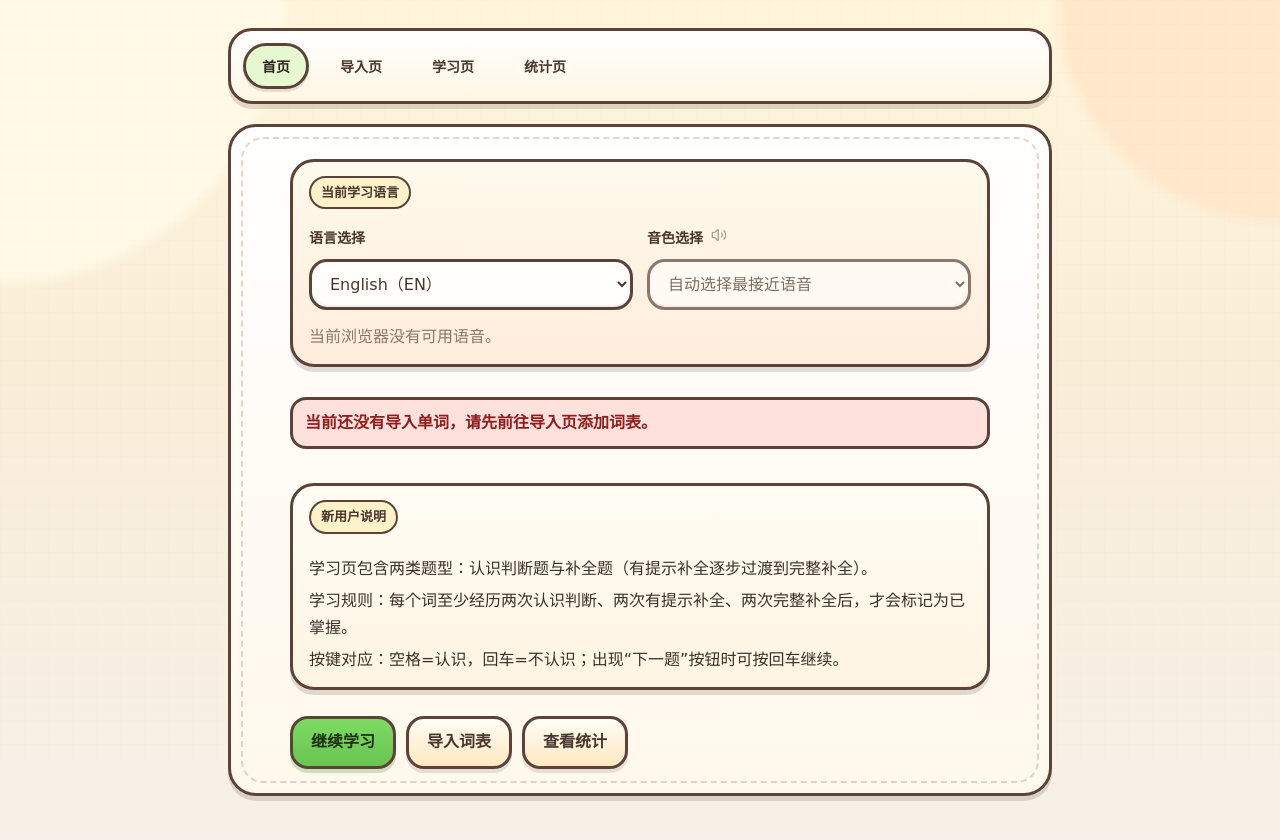
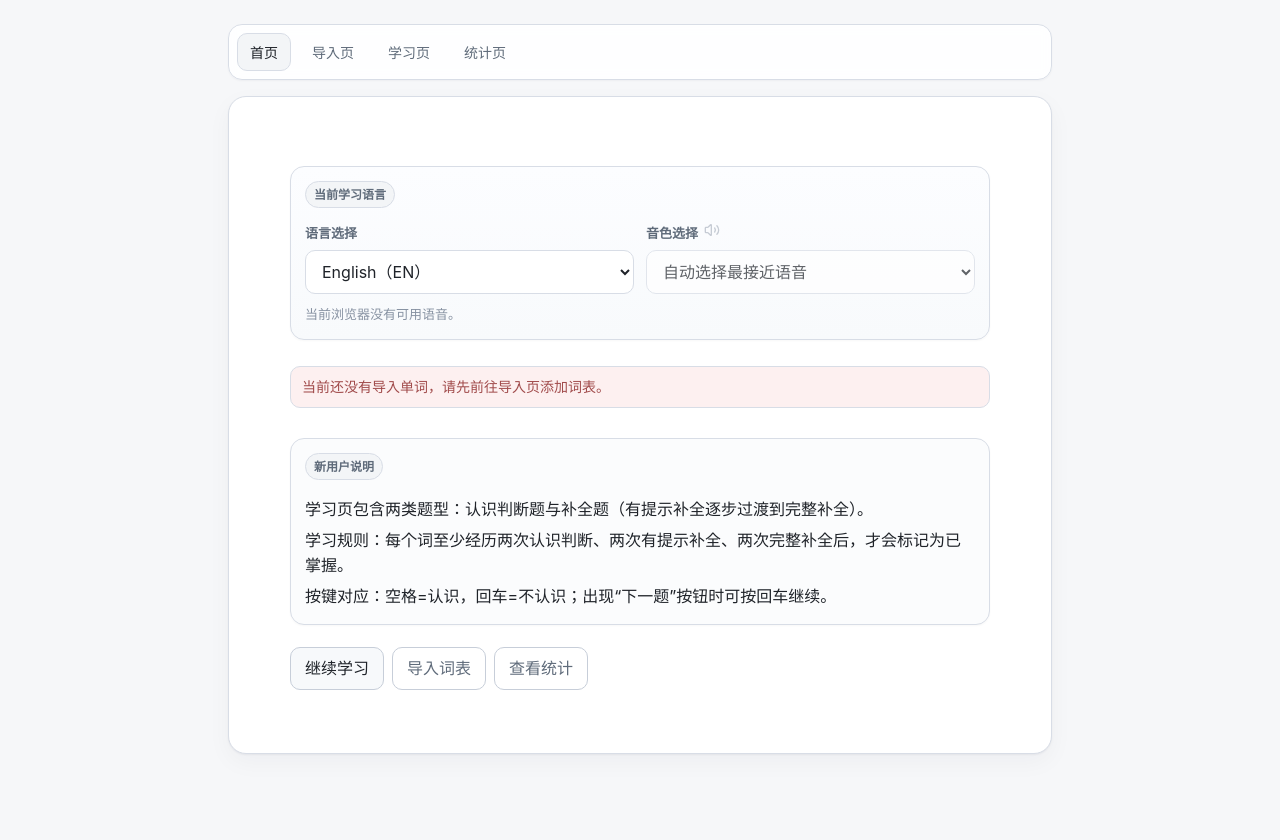
Before and after one commit to PrideWood/word-app, a React (Vite) app: page / in a window 1280 px wide. Shown: the top 840 px of the page. Built offline with nearby package versions, Linux system fonts and the light colour scheme.

Commit message:
upadate obsidian-like appearance

```diff
--- a/src/index.css
+++ b/src/index.css
@@ -1,25 +1,24 @@
 :root {
-  font-family: 'PingFang SC', 'Hiragino Sans GB', 'Noto Sans SC', 'Marker Felt',
-    'Comic Sans MS', sans-serif;
-  color: #3b2f2a;
-  background:
-    radial-gradient(circle at top left, #fff9e6 0, #fff9e6 18%, transparent 19%),
-    radial-gradient(circle at top right, #ffe8cc 0, #ffe8cc 14%, transparent 15%),
-    linear-gradient(180deg, #fff6dc 0%, #f9edd7 42%, #f7f0e8 100%);
-  --ink: #4b362f;
-  --ink-soft: #8f756b;
-  --paper: #fffdf6;
-  --paper-warm: #fff4d9;
-  --paper-pink: #ffe5d6;
-  --panel: #fff8ec;
-  --line: #5c433a;
-  --line-light: #a48171;
-  --accent: #69c451;
-  --accent-deep: #4f9f3b;
-  --accent-soft: #e5f8cf;
-  --orange: #ffb646;
-  --danger: #d45545;
-  --shadow: 0 5px 0 rgba(92, 67, 58, 0.18);
+  font-family: 'PingFang SC', 'Hiragino Sans GB', 'Noto Sans SC', -apple-system,
+    BlinkMacSystemFont, 'Segoe UI', sans-serif;
+  color: #1f2329;
+  background: #f6f7f9;
+  --bg: #f6f7f9;
+  --surface: #ffffff;
+  --surface-soft: #fbfcfd;
+  --surface-muted: #f3f5f7;
+  --text: #1f2329;
+  --text-soft: #5f6b7a;
+  --text-faint: #8792a2;
+  --line: #d8dde6;
+  --line-strong: #c7ced9;
+  --accent: #4f6fa8;
+  --accent-soft: #edf3ff;
+  --success-bg: #eef8f1;
+  --success-text: #2f6a48;
+  --danger-bg: #fdf0f0;
+  --danger-text: #a14b4b;
+  --shadow: 0 1px 2px rgba(15, 23, 42, 0.05), 0 8px 24px rgba(15, 23, 42, 0.04);
 }
 
 * {
@@ -28,20 +27,8 @@
 
 body {
   margin: 0;
-  color: inherit;
-  background: inherit;
-}
-
-body::before {
-  content: '';
-  position: fixed;
-  inset: 0;
-  pointer-events: none;
-  opacity: 0.18;
-  background-image:
-    linear-gradient(rgba(145, 112, 91, 0.08) 1px, transparent 1px),
-    linear-gradient(90deg, rgba(145, 112, 91, 0.05) 1px, transparent 1px);
-  background-size: 24px 24px;
+  color: var(--text);
+  background: var(--bg);
 }
 
 button,
@@ -52,87 +39,67 @@ select {
 }
 
 #root {
-  position: relative;
   max-width: 860px;
   margin: 0 auto;
-  padding: 28px 18px 48px;
+  padding: 24px 18px 40px;
 }
 
 .app-shell {
   display: grid;
-  gap: 20px;
+  gap: 16px;
 }
 
 .nav {
   display: flex;
-  gap: 12px;
+  gap: 8px;
   flex-wrap: wrap;
-  padding: 12px;
-  border: 3px solid var(--line);
-  border-radius: 24px;
-  background:
-    linear-gradient(180deg, rgba(255, 255, 255, 0.9), rgba(255, 247, 228, 0.98)),
-    var(--paper);
-  box-shadow: var(--shadow);
+  padding: 8px;
+  border: 1px solid var(--line);
+  border-radius: 14px;
+  background: rgba(255, 255, 255, 0.88);
+  box-shadow: 0 1px 2px rgba(15, 23, 42, 0.04);
+  backdrop-filter: blur(6px);
 }
 
 .nav-link {
-  padding: 10px 16px;
-  border: 3px solid transparent;
-  border-radius: 999px;
-  color: var(--ink);
+  padding: 8px 12px;
+  border: 1px solid transparent;
+  border-radius: 10px;
+  color: var(--text-soft);
   text-decoration: none;
   font-size: 14px;
-  font-weight: 700;
+  font-weight: 500;
 }
 
 .nav-link.active {
-  color: #2f241f;
-  background: var(--accent-soft);
+  color: var(--text);
+  background: var(--surface-muted);
   border-color: var(--line);
-  box-shadow: 0 3px 0 rgba(92, 67, 58, 0.14);
 }
 
 .main {
-  min-height: calc(100vh - 132px);
+  min-height: calc(100vh - 116px);
 }
 
 .page {
-  position: relative;
-  padding: 24px;
-  border: 3px solid var(--line);
-  border-radius: 28px;
-  background:
-    linear-gradient(180deg, rgba(255, 255, 255, 0.96), rgba(255, 248, 236, 0.98)),
-    var(--paper);
-  line-height: 1.65;
+  padding: 22px;
+  border: 1px solid var(--line);
+  border-radius: 18px;
+  background: var(--surface);
+  line-height: 1.6;
   box-shadow: var(--shadow);
-}
-
-.page::after {
-  content: '';
-  position: absolute;
-  inset: 10px;
-  border: 2px dashed rgba(164, 129, 113, 0.32);
-  border-radius: 22px;
-  pointer-events: none;
-}
-
-.page > * {
-  position: relative;
-  z-index: 1;
 }
 
 .page-centered {
   display: flex;
   align-items: center;
   justify-content: center;
-  min-height: clamp(620px, calc(100vh - 156px), 920px);
+  min-height: clamp(620px, calc(100vh - 142px), 920px);
 }
 
 .page-stack {
   display: grid;
-  gap: 14px;
+  gap: 12px;
   width: 100%;
   max-width: 700px;
 }
@@ -144,7 +111,7 @@ select {
 }
 
 .home-page {
-  min-height: clamp(580px, calc(100vh - 156px), 920px);
+  min-height: clamp(580px, calc(100vh - 142px), 920px);
 }
 
 .home-page-stack {
@@ -152,34 +119,35 @@ select {
 }
 
 .home-intro {
-  margin-bottom: 6px;
+  margin-bottom: 4px;
 }
 
 .page-desc {
-  margin: 0 0 16px;
-  color: var(--ink-soft);
+  margin: 0 0 12px;
+  color: var(--text-soft);
+  font-size: 14px;
 }
 
 .section-kicker {
   display: inline-block;
-  padding: 4px 10px;
-  border: 2px solid var(--line);
+  padding: 3px 8px;
+  border: 1px solid var(--line);
   border-radius: 999px;
-  background: #fff1c8;
-  color: var(--ink);
-  font-size: 13px;
-  font-weight: 700;
+  background: var(--surface-muted);
+  color: var(--text-soft);
+  font-size: 12px;
+  font-weight: 600;
 }
 
 .input-area,
 .field-control {
   width: 100%;
-  padding: 12px 14px;
-  border: 3px solid var(--line);
-  border-radius: 18px;
-  color: var(--ink);
-  background: #fffefb;
-  box-shadow: inset 0 -2px 0 rgba(92, 67, 58, 0.08);
+  padding: 10px 12px;
+  border: 1px solid var(--line);
+  border-radius: 10px;
+  color: var(--text);
+  background: var(--surface);
+  box-shadow: none;
 }
 
 .input-area {
@@ -188,36 +156,32 @@ select {
 }
 
 .field-control {
-  min-height: 50px;
+  min-height: 42px;
 }
 
 .input-area::placeholder,
 .field-control::placeholder {
-  color: #af978d;
+  color: var(--text-faint);
 }
 
 .word-card,
 .note-panel,
 .stats-panel {
-  margin: 14px 0;
-  padding: 18px;
-  border: 3px solid var(--line);
-  border-radius: 24px;
-  background:
-    linear-gradient(180deg, rgba(255, 253, 245, 0.96), rgba(255, 244, 226, 0.98)),
-    var(--panel);
-  box-shadow: var(--shadow);
+  margin: 10px 0;
+  padding: 16px;
+  border: 1px solid var(--line);
+  border-radius: 14px;
+  background: var(--surface-soft);
+  box-shadow: 0 1px 2px rgba(15, 23, 42, 0.03);
 }
 
 .home-card {
-  margin: 8px 0;
-  padding: 14px 16px;
+  margin: 6px 0;
+  padding: 14px;
 }
 
 .feature-card {
-  background:
-    linear-gradient(180deg, rgba(255, 250, 236, 0.98), rgba(255, 237, 220, 0.98)),
-    var(--paper-pink);
+  background: linear-gradient(180deg, #fcfdff 0%, #f8fafc 100%);
 }
 
 .word-card-clickable {
@@ -228,7 +192,7 @@ select {
   display: flex;
   align-items: center;
   gap: 10px;
-  margin-bottom: 10px;
+  margin-bottom: 8px;
 }
 
 .word-header .word-title {
@@ -236,32 +200,32 @@ select {
 }
 
 .word-title {
-  margin: 0 0 8px;
-  font-size: 30px;
-  line-height: 1.2;
+  margin: 0 0 6px;
+  font-size: 28px;
+  line-height: 1.25;
+  letter-spacing: -0.01em;
 }
 
 .icon-btn {
   display: inline-flex;
   align-items: center;
   justify-content: center;
-  width: 38px;
-  height: 38px;
-  border: 3px solid var(--line);
-  border-radius: 14px;
-  background: #fff3bf;
-  color: var(--ink);
+  width: 32px;
+  height: 32px;
+  border: 1px solid var(--line);
+  border-radius: 8px;
+  background: var(--surface);
+  color: var(--text-soft);
   cursor: pointer;
   padding: 0;
-  box-shadow: 0 3px 0 rgba(92, 67, 58, 0.14);
 }
 
 .toolbar-row {
   display: grid;
   grid-template-columns: minmax(0, 1fr) minmax(0, 1fr);
-  gap: 14px;
+  gap: 12px;
   align-items: end;
-  margin-bottom: 14px;
+  margin-bottom: 10px;
 }
 
 .toolbar-control {
@@ -271,17 +235,17 @@ select {
 .toolbar-label-row {
   display: flex;
   align-items: baseline;
-  gap: 8px;
-  margin-bottom: 8px;
+  gap: 6px;
+  margin-bottom: 6px;
 }
 
 .toolbar-control label,
 .toolbar-label {
   display: inline-block;
-  margin: 0 0 8px;
-  color: var(--ink);
-  font-size: 14px;
-  font-weight: 700;
+  margin: 0 0 6px;
+  color: var(--text-soft);
+  font-size: 13px;
+  font-weight: 600;
 }
 
 .toolbar-label-row label {
@@ -294,7 +258,7 @@ select {
   border: 0;
   border-radius: 0;
   background: transparent;
-  box-shadow: none;
+  color: var(--text-faint);
   padding: 0;
   margin: 0;
 }
@@ -303,118 +267,125 @@ select {
   opacity: 0.45;
 }
 
-.meta-note,
 .helper-note,
 .note-line {
-  margin: 8px 0 0;
+  margin: 6px 0 0;
 }
 
 .helper-note {
-  color: var(--ink-soft);
+  color: var(--text-faint);
+  font-size: 13px;
 }
 
 .home-note {
-  margin: 6px 0 0;
+  margin: 5px 0 0;
 }
 
 .import-desc {
-  margin-bottom: 8px;
+  margin-bottom: 6px;
 }
 
 .stats-list p,
 .stats-panel p {
-  margin: 6px 0;
+  margin: 4px 0;
 }
 
 .note-panel {
-  padding: 14px 16px;
-  background:
-    linear-gradient(180deg, rgba(255, 251, 239, 0.98), rgba(255, 241, 210, 0.98)),
-    var(--paper-warm);
+  padding: 12px 14px;
+  background: var(--surface-muted);
 }
 
 .spell-row {
   display: flex;
-  align-items: center;
-  gap: 6px;
+  align-items: flex-end;
+  gap: 2px;
   flex-wrap: wrap;
+  margin-top: 4px;
 }
 
 .spell-char {
   display: inline-flex;
   align-items: center;
   justify-content: center;
-  min-width: 28px;
-  height: 40px;
-  padding: 0 4px;
-  font-size: 20px;
-  font-weight: 700;
-  color: var(--ink);
+  min-width: auto;
+  height: 32px;
+  padding: 0 1px;
+  font-size: 22px;
+  font-weight: 500;
+  color: var(--text);
+  line-height: 1;
 }
 
 .spell-input-view {
   display: inline-flex;
   align-items: center;
   justify-content: center;
-  width: 34px;
-  height: 42px;
-  border: 3px solid var(--line);
-  border-radius: 14px 16px 12px 15px;
-  background: #fffefb;
-  font-size: 18px;
-  font-weight: 700;
+  width: 16px;
+  height: 32px;
+  padding: 0;
+  border: 0;
+  border-bottom: 1px solid var(--line-strong);
+  border-radius: 0;
+  background: transparent;
+  font-size: 22px;
+  font-weight: 500;
+  line-height: 1;
   text-align: center;
   text-transform: lowercase;
-  box-shadow: inset 0 -2px 0 rgba(92, 67, 58, 0.08);
+  box-shadow: none;
+  color: var(--text);
+}
+
+.spell-input-view:focus {
+  outline: none;
+  border-bottom-color: var(--accent);
 }
 
 .actions {
   display: flex;
-  gap: 12px;
+  gap: 10px;
   flex-wrap: wrap;
-  margin-top: 14px;
+  margin-top: 12px;
 }
 
 .home-actions {
-  gap: 10px;
-  margin-top: 8px;
+  gap: 8px;
+  margin-top: 6px;
 }
 
 .btn {
   display: inline-flex;
   align-items: center;
   justify-content: center;
-  min-height: 50px;
-  padding: 10px 18px;
-  border: 3px solid var(--line);
-  border-radius: 18px;
-  background: linear-gradient(180deg, #7ddb63, var(--accent));
-  color: #203117;
+  min-height: 38px;
+  padding: 8px 14px;
+  border: 1px solid var(--line-strong);
+  border-radius: 10px;
+  background: #f7f9fb;
+  color: var(--text);
   font: inherit;
-  font-weight: 700;
+  font-weight: 500;
   cursor: pointer;
   text-decoration: none;
-  box-shadow: 0 4px 0 rgba(79, 159, 59, 0.28);
+  box-shadow: none;
 }
 
 .btn:hover {
-  filter: brightness(1.02);
+  background: #f1f4f8;
 }
 
 .btn:active {
-  transform: translateY(1px);
+  background: #ebeff5;
 }
 
 .btn:disabled {
   cursor: not-allowed;
   opacity: 0.6;
-  box-shadow: none;
 }
 
 .btn-secondary {
-  background: linear-gradient(180deg, #fffdf7, #ffe8bf);
-  color: var(--ink);
-  box-shadow: 0 4px 0 rgba(92, 67, 58, 0.14);
+  background: var(--surface);
+  color: var(--text-soft);
 }
 
 .hidden-input {
@@ -423,41 +394,41 @@ select {
 
 .text-ok,
 .text-error {
-  margin-top: 12px;
-  padding: 10px 12px;
-  border: 3px solid var(--line);
-  border-radius: 16px;
-  font-weight: 700;
+  margin-top: 10px;
+  padding: 9px 11px;
+  border: 1px solid var(--line);
+  border-radius: 10px;
+  font-size: 14px;
 }
 
 .text-ok {
-  color: #1f5d16;
-  background: #ecffd9;
+  color: var(--success-text);
+  background: var(--success-bg);
 }
 
 .text-error {
-  color: #8f1f1f;
-  background: #ffe1dc;
+  color: var(--danger-text);
+  background: var(--danger-bg);
 }
 
 .calendar-weekdays {
   display: grid;
-  grid-template-columns: repeat(7, 34px);
-  gap: 7px;
+  grid-template-columns: repeat(7, 28px);
+  gap: 5px;
   width: max-content;
-  margin-top: 10px;
-  color: var(--ink-soft);
-  font-size: 12px;
-  font-weight: 700;
+  margin-top: 8px;
+  color: var(--text-faint);
+  font-size: 11px;
+  font-weight: 500;
   justify-items: center;
 }
 
 .calendar-heatmap {
   display: grid;
-  grid-template-columns: repeat(7, 34px);
-  gap: 7px;
+  grid-template-columns: repeat(7, 28px);
+  gap: 5px;
   width: max-content;
-  margin-top: 8px;
+  margin-top: 6px;
 }
 
 .stats-page-stack {
@@ -468,14 +439,14 @@ select {
   display: flex;
   align-items: center;
   justify-content: center;
-  gap: 28px;
+  gap: 32px;
   width: 100%;
 }
 
 .stats-metrics {
   display: grid;
-  gap: 8px;
-  min-width: 180px;
+  gap: 6px;
+  min-width: 200px;
 }
 
 .stats-metrics p,
@@ -483,9 +454,14 @@ select {
   margin: 0;
 }
 
+.stats-heatmap-title {
+  color: var(--text-soft);
+  font-size: 13px;
+}
+
 .stats-heatmap-block {
   display: grid;
-  gap: 8px;
+  gap: 6px;
   justify-items: start;
 }
 
@@ -507,32 +483,31 @@ select {
   display: inline-flex;
   align-items: center;
   justify-content: center;
-  width: 34px;
-  height: 34px;
-  border-radius: 14px;
-  border: 3px solid var(--line);
-  box-shadow: inset 0 -2px 0 rgba(92, 67, 58, 0.08);
+  width: 28px;
+  height: 28px;
+  border-radius: 6px;
+  border: 1px solid var(--line);
+  background: var(--surface);
 }
 
 .danger-actions {
-  margin-top: 22px;
+  margin-top: 18px;
 }
 
 .btn-danger-text {
-  min-height: 40px;
-  padding: 7px 14px;
-  border-width: 2px;
-  border-radius: 14px;
+  min-height: 34px;
+  padding: 6px 12px;
+  border-width: 1px;
+  border-radius: 8px;
   font-size: 13px;
-  color: #8c1d1d;
-  border-color: var(--line);
-  background: linear-gradient(180deg, #fff6f2, #ffd9d2);
-  box-shadow: 0 3px 0 rgba(92, 67, 58, 0.1);
+  color: var(--danger-text);
+  border-color: #e3c7c7;
+  background: #fbf5f5;
 }
 
 .danger-note {
   margin: 0;
-  color: #9f3535;
+  color: var(--text-faint);
   font-size: 12px;
   text-align: center;
 }
@@ -540,54 +515,45 @@ select {
 .calendar-cell-empty {
   border-color: transparent;
   background: transparent;
-  box-shadow: none;
 }
 
 .heat-green-0 {
-  background: #fff8ec;
-  color: #b4998e;
+  background: #f5f7fa;
 }
 
 .heat-green-1 {
-  background: #eaf9cf;
-  color: #3d6f2d;
+  background: #e1ebf7;
 }
 
 .heat-green-2 {
-  background: #c9f0a4;
-  color: #335f28;
+  background: #bfd4ef;
 }
 
 .heat-green-3 {
-  background: #98e276;
-  color: #274b1f;
+  background: #91b3de;
 }
 
 .heat-green-4 {
-  background: #66c84d;
-  color: #1f3a18;
+  background: #5d83bf;
 }
 
 @media (max-width: 720px) {
   #root {
-    padding: 20px 14px 36px;
+    padding: 18px 14px 32px;
   }
 
   .main {
-    min-height: calc(100vh - 118px);
+    min-height: calc(100vh - 108px);
   }
 
   .page {
     padding: 18px;
-    border-radius: 24px;
+    border-radius: 16px;
   }
 
-  .page-centered {
-    min-height: calc(100vh - 142px);
-  }
-
+  .page-centered,
   .home-page {
-    min-height: calc(100vh - 142px);
+    min-height: calc(100vh - 130px);
   }
 
   .home-page-stack {
@@ -600,11 +566,11 @@ select {
   }
 
   .home-card {
-    padding: 12px 14px;
+    padding: 12px 13px;
   }
 
   .home-actions {
-    margin-top: 6px;
+    margin-top: 4px;
     gap: 8px;
   }
 
@@ -619,15 +585,4 @@ select {
     justify-items: center;
     text-align: center;
   }
-
-  .calendar-weekdays,
-  .calendar-heatmap {
-    grid-template-columns: repeat(7, 30px);
-    gap: 5px;
-  }
-
-  .calendar-cell {
-    width: 30px;
-    height: 30px;
-  }
 }
```
Also changed, not shown: src/pages/StudyPage.jsx (+42 -7 lines).
